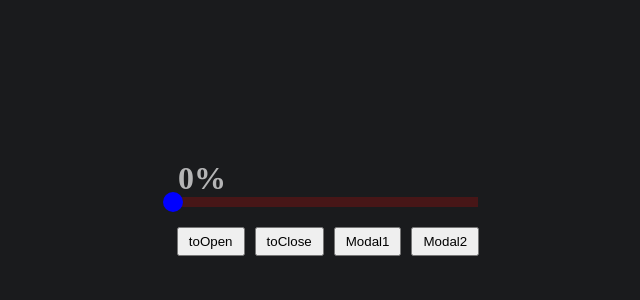
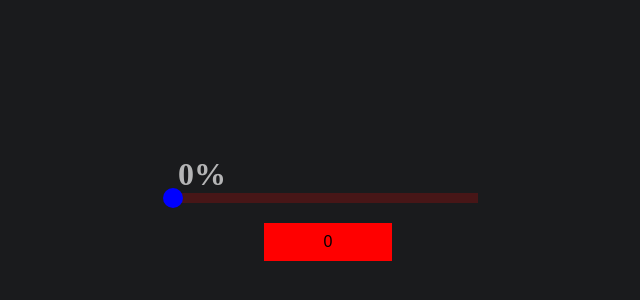
Before and after one commit to TheOnlyFastCoder2/beta_stm, a React (Vite) app: page / in a window 1280 px wide. Shown: the part 192-492 px from the top of the page, without its empty margins (312-952 px from the left). Built offline with nearby package versions, Linux system fonts and the light colour scheme.

Commit message:
just save

```diff
--- a/src/App.tsx
+++ b/src/App.tsx
@@ -8,11 +8,14 @@ import Slider from './shared/Slider';
 import { TodoApp } from './shared/Todo';
 
 function App() {
-  // const { $: store } = useSignalStore({ count: 0 }); // { $: store } - это lifeHack только так шикарно работает сигнал
+  const store = useSignalStore({ count: 0 }); // { $: store } - это lifeHack только так шикарно работает сигнал
 
   return (
     <div className={ $.App }>
-         <Slider />
+      <Slider />
+      <Button onClick={() => store.$.count.v++} className={$.MyButton}>
+        {store.$.count.c}
+      </Button>
       {/* <Button onClick={() => store.count.v++} className={$.MyButton}>
         {store.count.c}
       </Button>
@@ -20,18 +23,10 @@ function App() {
       <Slider />
       <QueryExample /> */}
       {/* <TodoApp/>  */}
-     <ViewerModalWins/>
+     {/* <ViewerModalWins/> */}
       {/* <Draggable/> */}
     </div>
   );
 }
 
 export default App;
-
-// const { $: store } = useSignalStore({ count: 0 }); // { $: store } - это lifeHack только так шикарно работает сигнал
-
-/*
-  - Если ты просто вернёшь store напрямую: В React ререндеры не увидят изменений поля count.v, потому что React сам по себе не отслеживает обычные объекты, а сигналы — это внешняя реактивная система.
-  - Поле .c (React-компонент) нужен, чтобы React «подписался» на сигнал и ререндерил кнопку.
-  - Если мы делаем { $: store }, мы создаём новый объект, который React фактически воспринимает как стабильный объект со ссылкой, и потом можем обращаться к .c напрямую
-*/
```
